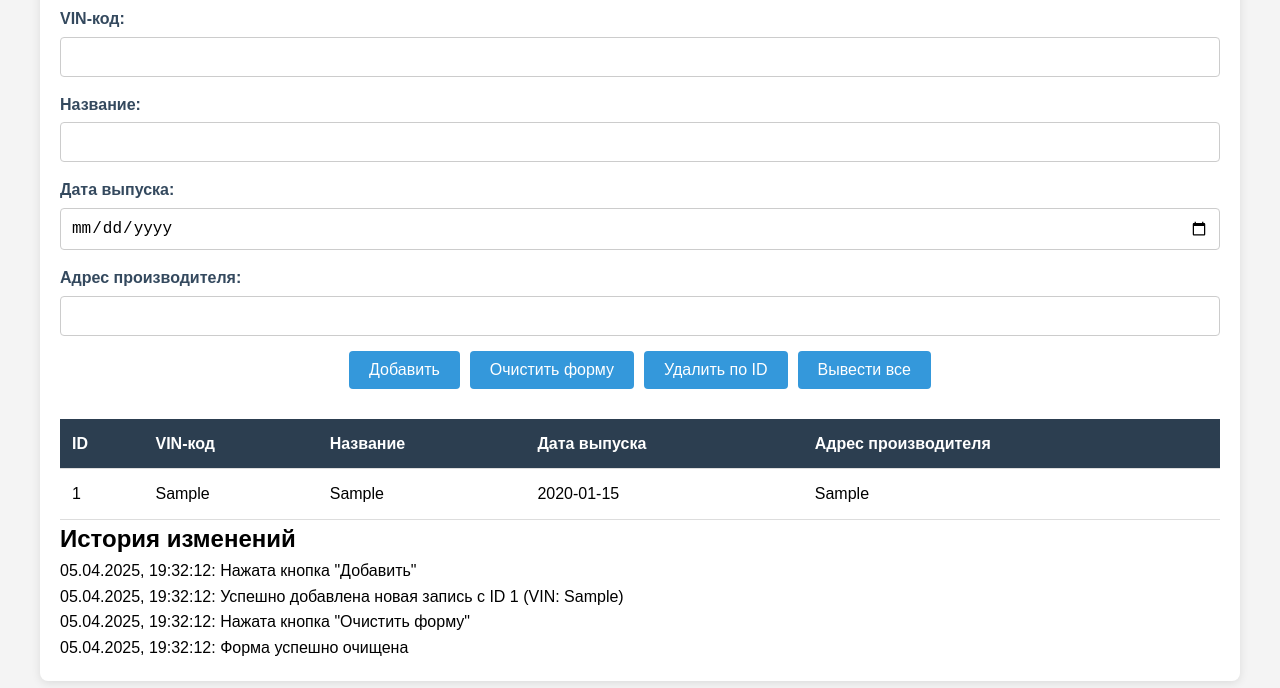
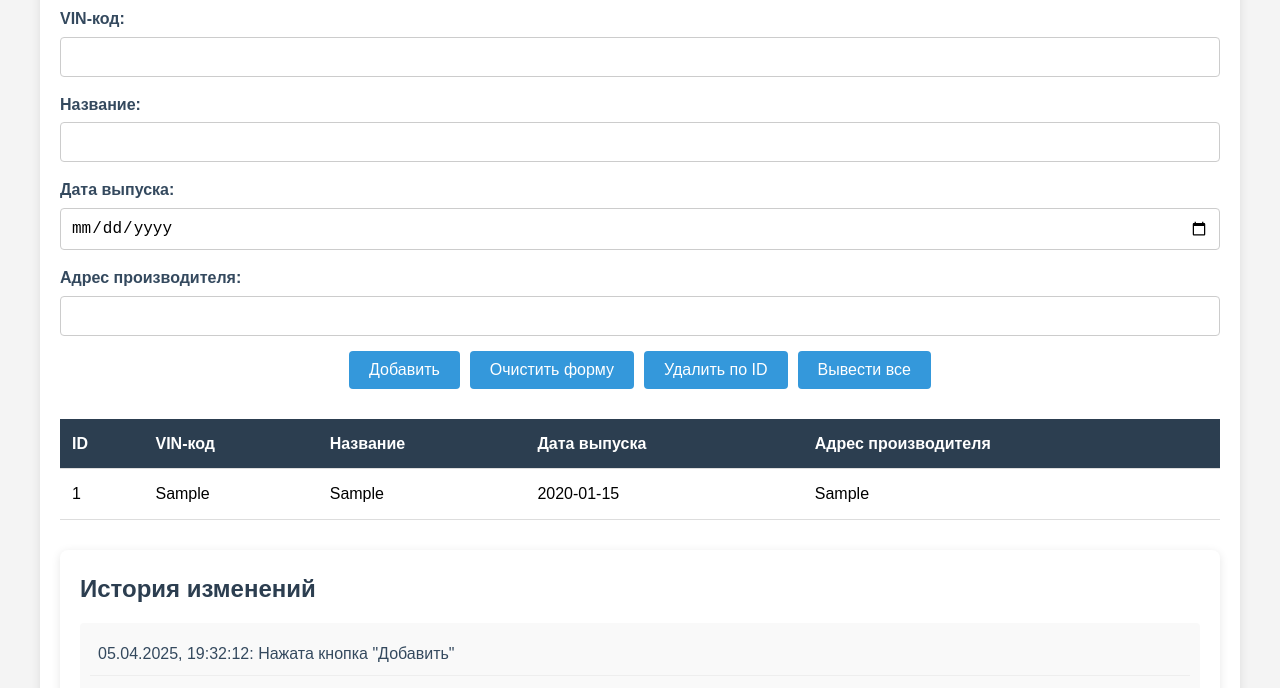
Before and after one commit to gjiegroie/labs, a plain HTML site: page index.html in a window 1280 px wide. Both pictures are taken after typing "Sample", "Sample", "2020-01-15", "Sample" into the empty fields and a click on the button "Добавить". Shown: the part 105-793 px from the top of the page. Drawn offline with Linux system fonts and the light colour scheme.

Commit message:
Update styles.css

```diff
--- a/styles.css
+++ b/styles.css
@@ -1,3 +1,4 @@
+/* styles.css */
 * {
     margin: 0;
     padding: 0;
@@ -104,3 +105,36 @@ tr:nth-child(even) {
 tr:hover {
     background-color: #f1f1f1;
 }
+
+/* Стили для истории изменений */
+.history-container {
+    margin-top: 30px;
+    padding: 20px;
+    background-color: #fff;
+    border-radius: 8px;
+    box-shadow: 0 2px 10px rgba(0, 0, 0, 0.1);
+}
+
+.history-container h2 {
+    color: #2c3e50;
+    margin-bottom: 15px;
+    font-size: 1.5em;
+}
+
+#historyList {
+    max-height: 300px;
+    overflow-y: auto;
+    padding: 10px;
+    background-color: #f9f9f9;
+    border-radius: 4px;
+}
+
+.history-item {
+    padding: 8px;
+    border-bottom: 1px solid #eee;
+    color: #34495e;
+}
+
+.history-item:last-child {
+    border-bottom: none;
+}
```
